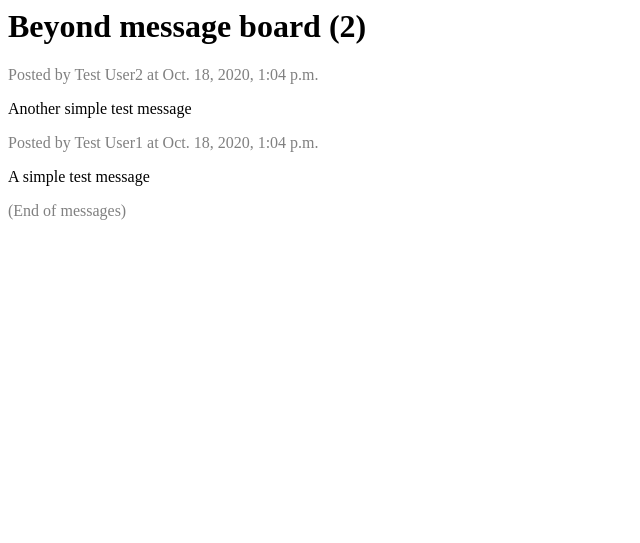
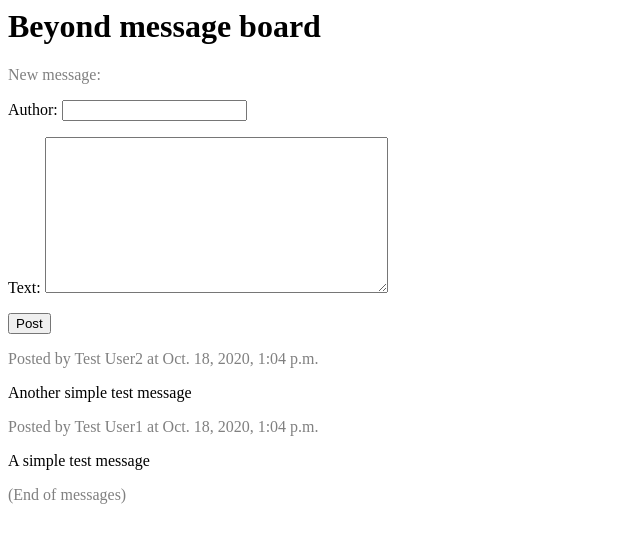
Before and after one commit to redhat-beyond/beyond-tutorial, a Django app: page / in a window 1280 px wide. Shown: the top 543 px of the page, without its empty margins (0-640 px from the left). Run offline with Django 3.2, Linux system fonts and the light colour scheme; data comes from the database, SQL or seed files in the repository.

Commit message:
Add the ability to post to our message board.
We now have a form for adding new posts.

```diff
--- /dev/null
+++ b/msgboard/forms.py
@@ -0,0 +1,8 @@
+from django import forms
+from .models import Message
+
+
+class MessageForm(forms.ModelForm):
+    class Meta:
+        model = Message
+        fields = ('author', 'text')
--- a/msgboard/templates/msgboard/board.html
+++ b/msgboard/templates/msgboard/board.html
@@ -2,12 +2,20 @@
 <head>
 <title>Beyond message board</title>
 <style type="text/css">
-	.author, .eom{ color: grey }
+	.author, .eom, .newmsg { color: grey }
 </style>
 </head>
 
 <body>
-<h1>Beyond message board ({{ messages|length }})</h1>
+<h1>Beyond message board</h1>
+<div class="newfrm">
+	<p class="newmsg">New message:</p>
+	<form method="POST">
+		{% csrf_token %}
+		{{ form.as_p }}
+		<input type="submit" value="Post">
+	</form>
+</div>
 {% for message in messages %}
 	<div class="message">
 		<p class="author">
--- a/msgboard/views.py
+++ b/msgboard/views.py
@@ -1,7 +1,18 @@
-from django.shortcuts import render
+from django.shortcuts import render, redirect
 from .models import Message
+from .forms import MessageForm
 
 
 def board(request):
     messages = Message.objects.order_by('-date')
-    return render(request, 'msgboard/board.html', {'messages': messages})
+    if request.method == "POST":
+        form = MessageForm(request.POST)
+        if form.is_valid():
+            form.save()
+            return redirect('board')
+    else:
+        form = MessageForm()
+    return render(request, 'msgboard/board.html', {
+        'messages': messages,
+        'form': form,
+    })
```
